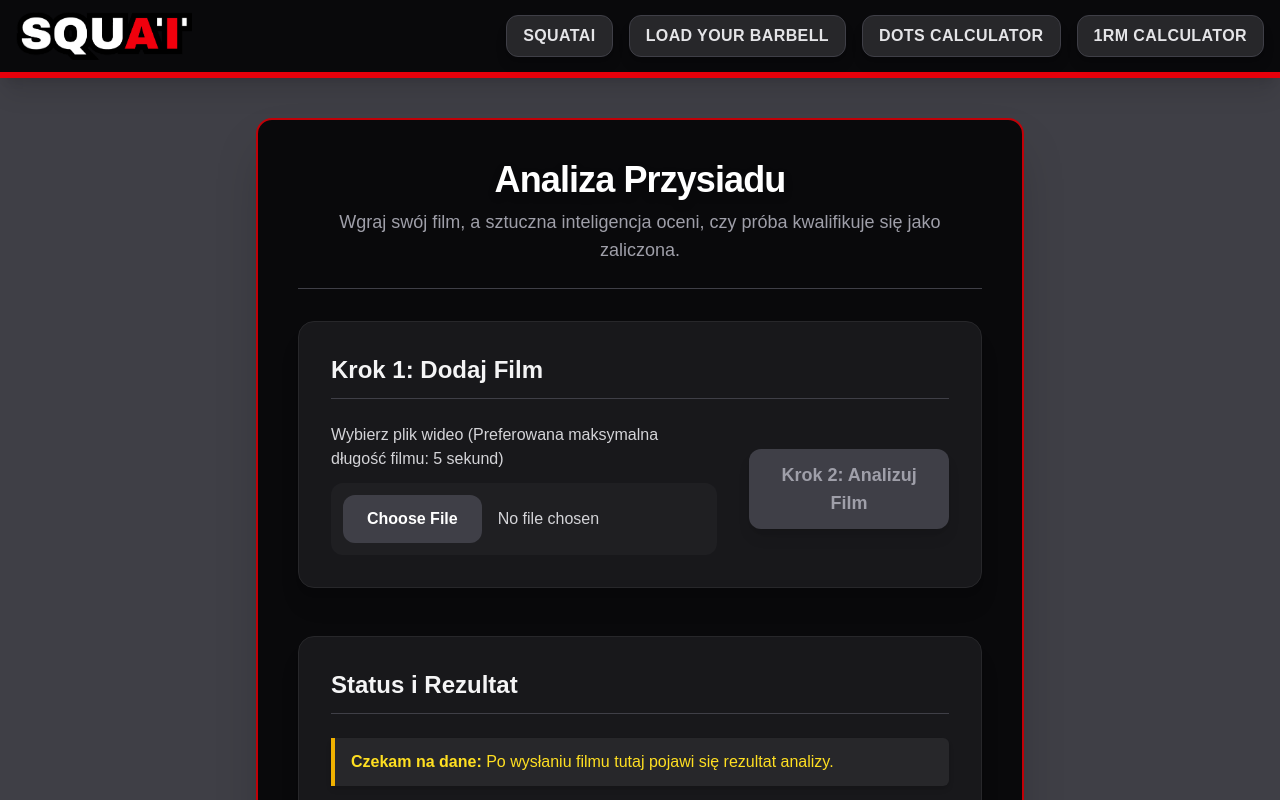
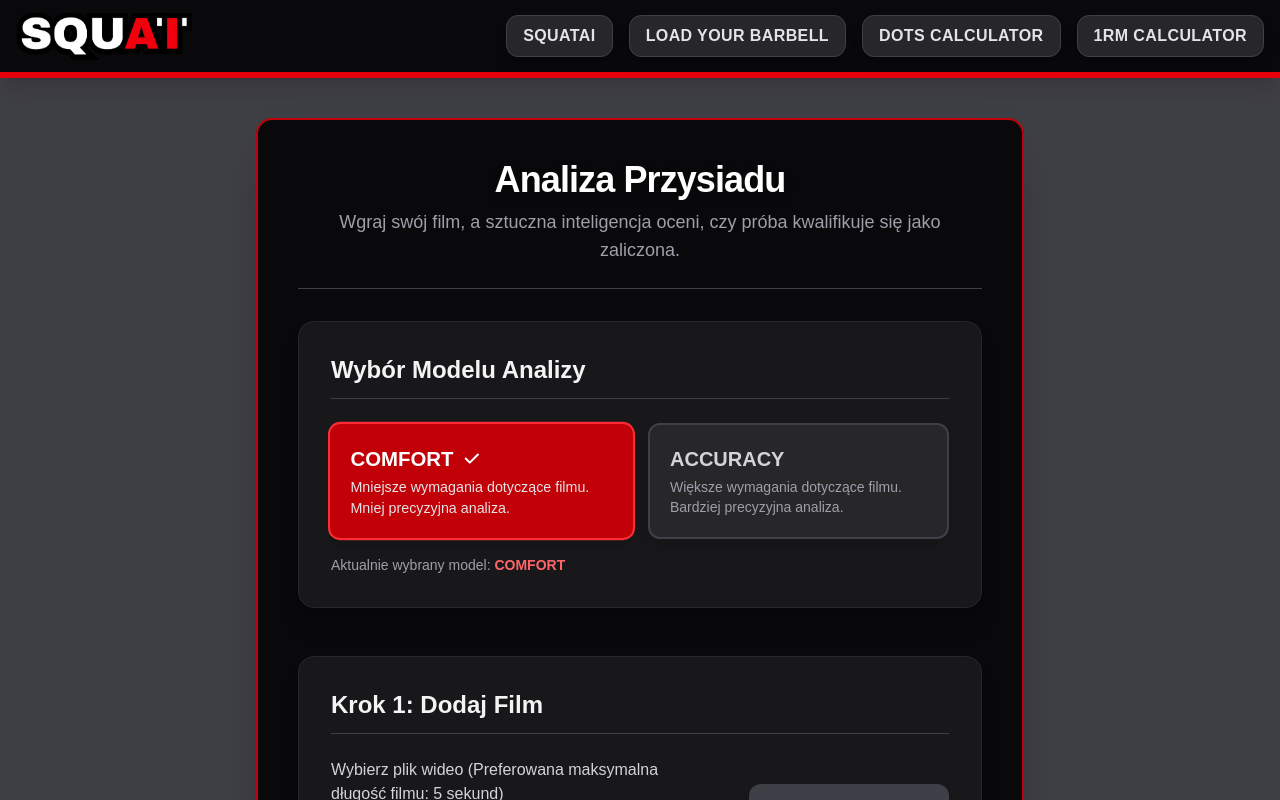
Before and after one commit to gsodag/SquatDepth, a Next.js app in the folder frontend/: page /pages/squatAI in a window 1280 px wide. Shown: the top 800 px of the page. Built offline with nearby package versions, Linux system fonts and the light colour scheme.

Commit message:
model choice buttons

```diff
--- a/frontend/src/app/components/uploadForm/UploadForm.jsx
+++ b/frontend/src/app/components/uploadForm/UploadForm.jsx
@@ -7,6 +7,8 @@ function UploadForm(){
     const [result, setResult] = useState("");
     const [loading, setLoading] = useState(false);
     const [error, setError] = useState("");
+    // Nowy stan dla wyboru modelu (domyślnie 'comfort')
+    const [model, setModel] = useState('comfort'); // 'comfort' or 'accuracy'
 
     const handleSubmit = async (e) => {
         e.preventDefault();
@@ -23,6 +25,8 @@ function UploadForm(){
         try {
             const formData = new FormData();
             formData.append("file", video);
+            // Dodanie wybranego modelu do danych formularza
+            formData.append("model", model);
 
             const res = await fetch("http://localhost:8001/upload", {
                 method: "POST",
@@ -61,6 +65,41 @@ function UploadForm(){
         ? 'bg-gradient-to-br from-green-700 to-emerald-800 text-white border-green-500'
         : 'bg-gradient-to-br from-red-700 to-rose-800 text-white border-red-500';
 
+    const ModelButton = ({ value, label, description }) => (
+        <label
+            className={`
+                flex-1 p-5 rounded-xl cursor-pointer transition duration-300 ease-in-out border-2
+                shadow-lg hover:shadow-red-500/50
+                ${model === value
+                    ? 'bg-red-700 border-red-500 text-white transform scale-[1.02]'
+                    : 'bg-zinc-800 border-zinc-700 text-zinc-300 hover:bg-zinc-700 hover:border-red-600'
+                }
+            `}
+        >
+            <input
+                type="radio"
+                name="modelSelection"
+                value={value}
+                checked={model === value}
+                onChange={() => setModel(value)}
+                className="sr-only"
+            />
+            <div className="flex flex-col items-start">
+                <span className="text-xl font-bold uppercase mb-1 flex items-center">
+                    {label}
+                    {model === value && (
+
+                        <svg className="h-5 w-5 ml-2 text-white" fill="currentColor" viewBox="0 0 20 20" xmlns="http://www.w3.org/2000/svg">
+                            <path fillRule="evenodd" d="M16.707 5.293a1 1 0 010 1.414l-8 8a1 1 0 01-1.414 0l-4-4a1 1 0 011.414-1.414L8 12.586l7.293-7.293a1 1 0 011.414 0z" clipRule="evenodd"></path>
+                        </svg>
+                    )}
+                </span>
+                <p className={`text-sm ${model === value ? 'text-zinc-200' : 'text-zinc-400'}`}>{description}</p>
+            </div>
+        </label>
+    );
+
+
     return (
         <div className="max-w-3xl mx-auto my-10 p-10 bg-zinc-950 text-white shadow-2xl rounded-2xl border-2 border-red-700">
 
@@ -72,6 +111,25 @@ function UploadForm(){
                     Wgraj swój film, a sztuczna inteligencja oceni, czy próba kwalifikuje się jako zaliczona.
                 </p>
             </header>
+
+            <div className="mb-12 p-8 bg-zinc-900 rounded-2xl shadow-xl border border-zinc-800">
+                <h3 className="text-2xl font-bold mb-6 text-zinc-100 border-b border-zinc-700 pb-3">
+                    Wybór Modelu Analizy
+                </h3>
+                <div className="flex flex-col sm:flex-row gap-4">
+                    <ModelButton
+                        value="comfort"
+                        label="Comfort"
+                        description="Mniejsze wymagania dotyczące filmu. Mniej precyzyjna analiza."
+                    />
+                    <ModelButton
+                        value="accuracy"
+                        label="Accuracy"
+                        description="Większe wymagania dotyczące filmu. Bardziej precyzyjna analiza."
+                    />
+                </div>
+                <p className="mt-4 text-sm text-zinc-400">Aktualnie wybrany model: <strong className="text-red-400">{model.toUpperCase()}</strong></p>
+            </div>
 
             <form onSubmit={handleSubmit} className="mb-12 p-8 bg-zinc-900 rounded-2xl shadow-xl border border-zinc-800">
                 <h3 className="text-2xl font-bold mb-6 text-zinc-100 border-b border-zinc-700 pb-3">
@@ -139,7 +197,9 @@ function UploadForm(){
 
                     {error && (
                         <div className="p-6 bg-red-800 text-white border border-red-600 rounded-lg flex items-center shadow-lg">
-                            <span className="text-3xl mr-4"></span>
+                            <svg className="h-6 w-6 mr-4 text-white" fill="none" stroke="currentColor" viewBox="0 0 24 24" xmlns="http://www.w3.org/2000/svg">
+                                <path strokeLinecap="round" strokeLinejoin="round" strokeWidth="2" d="M12 8v4m0 4h.01M21 12a9 9 0 11-18 0 9 9 0 0118 0z"></path>
+                            </svg>
                             <p className="font-medium text-xl">Błąd przesyłania: **{error}**</p>
                         </div>
                     )}
```
